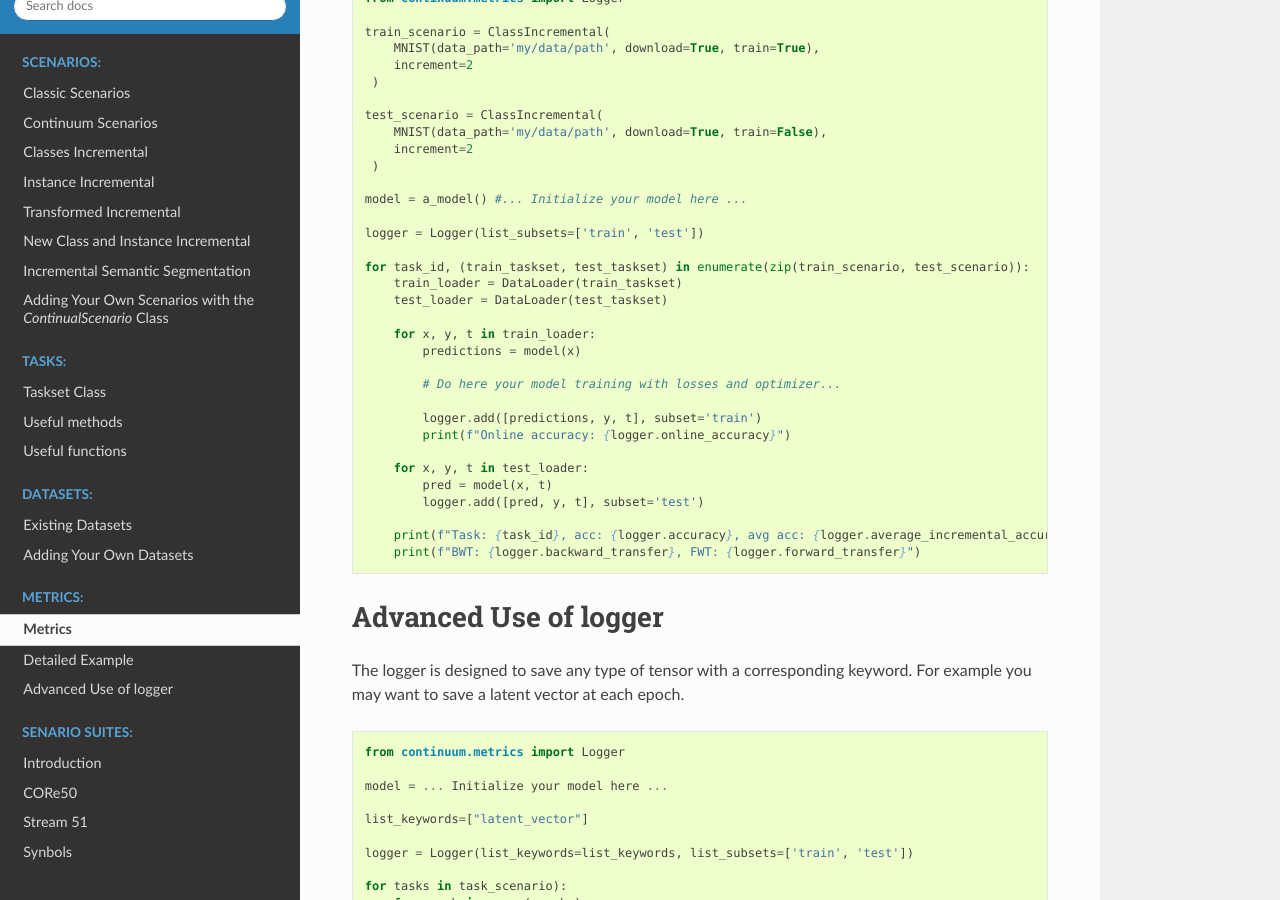
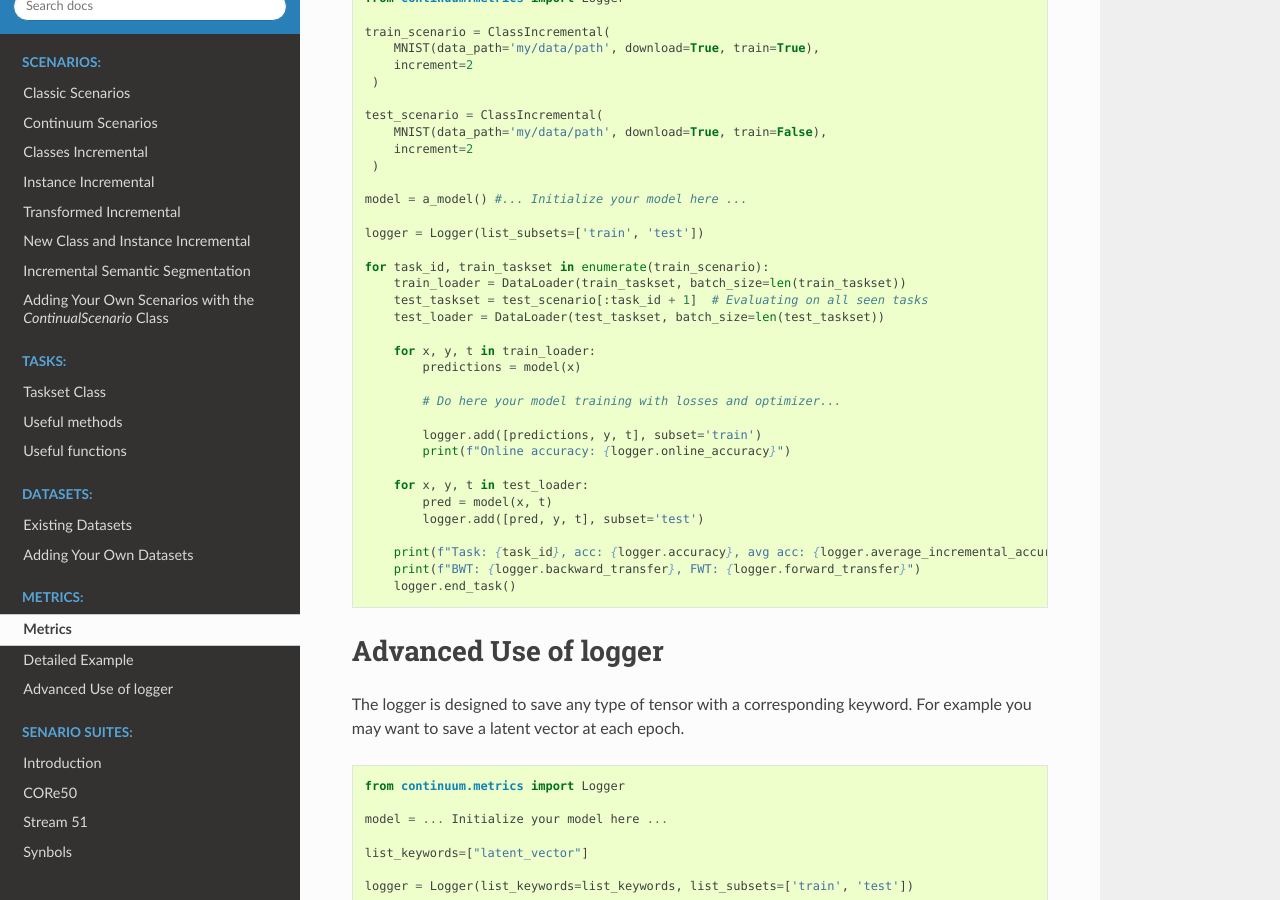
Before and after one commit to Continvvm/continuum, a Sphinx documentation site: the page built from docs/_tutorials/metrics/metrics.rst, in a window 1280 px wide and 900 px high, scrolled down 2499 px. Built offline with Sphinx 7.4.7 and the Read the Docs theme 2.0.0, drawn with Linux system fonts in a browser that asks for light colours.

Commit message:
Fix doc about metrics related to evaluating only current task.

```diff
--- a/docs/_tutorials/metrics/metrics.rst
+++ b/docs/_tutorials/metrics/metrics.rst
@@ -139,9 +139,10 @@ Detailed Example
 
     logger = Logger(list_subsets=['train', 'test'])
 
-    for task_id, (train_taskset, test_taskset) in enumerate(zip(train_scenario, test_scenario)):
-        train_loader = DataLoader(train_taskset)
-        test_loader = DataLoader(test_taskset)
+    for task_id, train_taskset in enumerate(train_scenario):
+        train_loader = DataLoader(train_taskset, batch_size=len(train_taskset))
+        test_taskset = test_scenario[:task_id + 1]  # Evaluating on all seen tasks
+        test_loader = DataLoader(test_taskset, batch_size=len(test_taskset))
 
         for x, y, t in train_loader:
             predictions = model(x)
@@ -157,6 +158,7 @@ Detailed Example
 
         print(f"Task: {task_id}, acc: {logger.accuracy}, avg acc: {logger.average_incremental_accuracy}")
         print(f"BWT: {logger.backward_transfer}, FWT: {logger.forward_transfer}")
+        logger.end_task()
 
 
 
```
